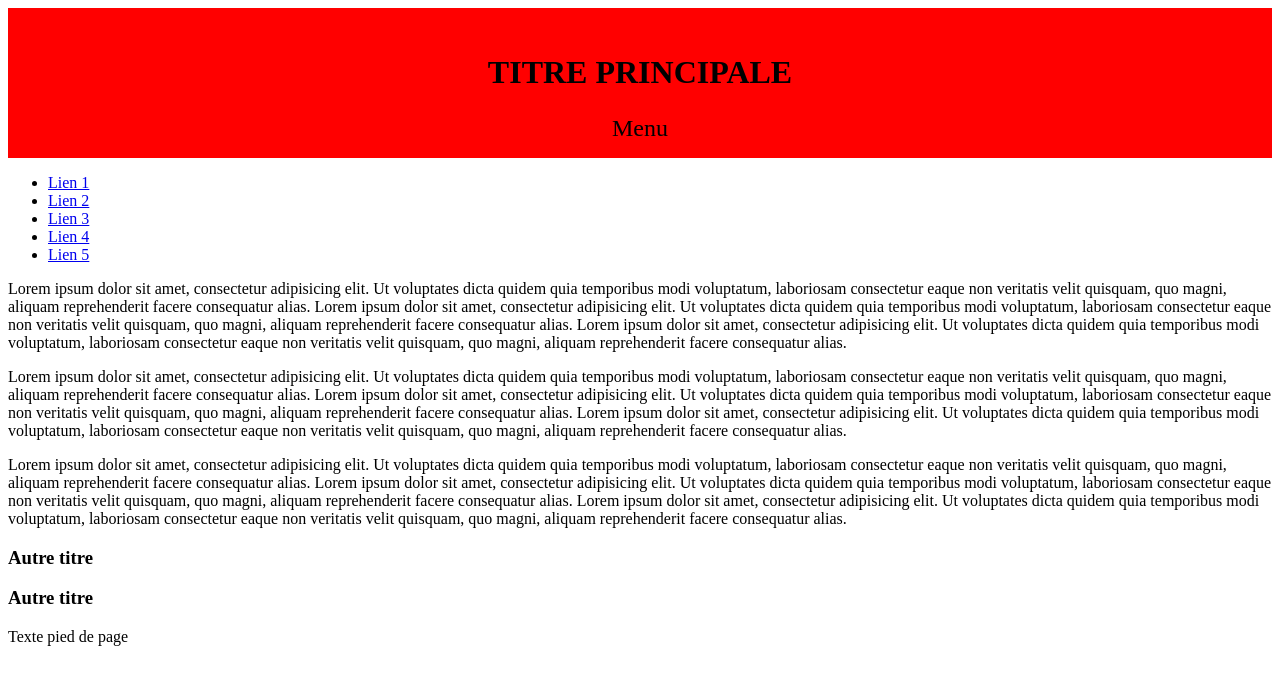
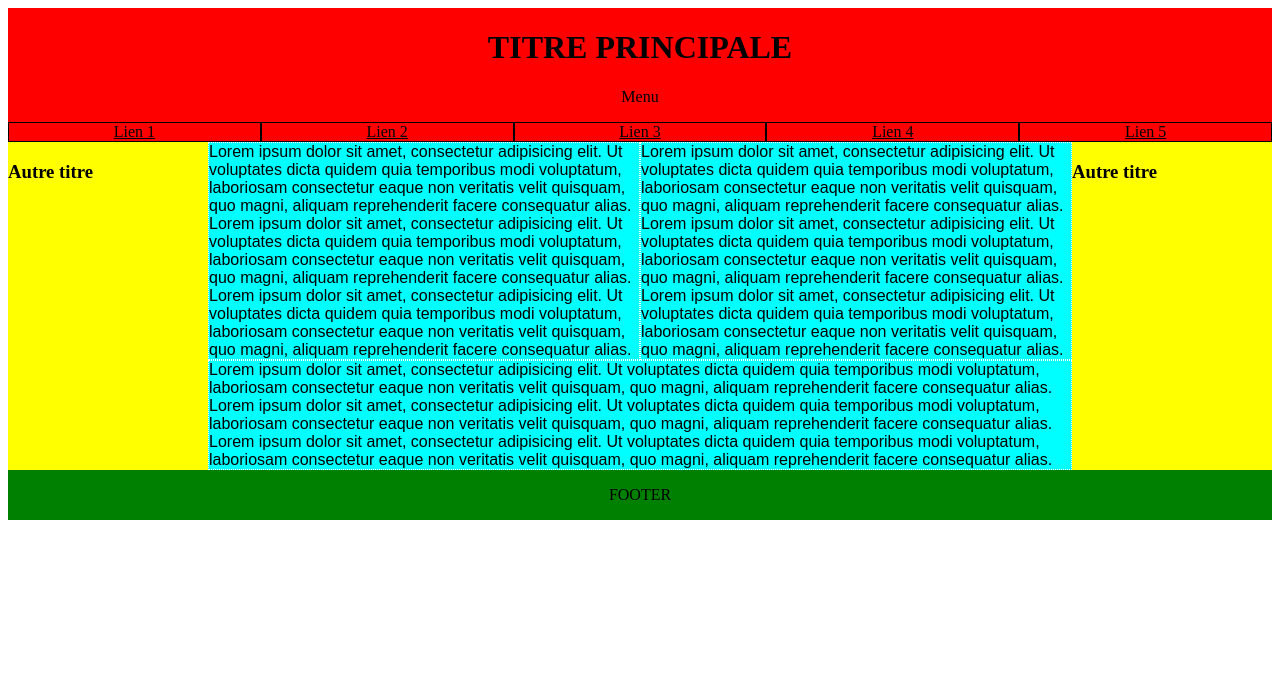
Before and after one commit to JorisM12/flex_box, a plain HTML site: page index.html in a window 1280 px wide. Drawn offline with Linux system fonts and the light colour scheme; a web font is replaced by a local one.

Commit message:
4e commit

```diff
--- a/css/style.css
+++ b/css/style.css
@@ -1,13 +1,82 @@
-/* Style général  */
+/* Importation police d'écriture  */
+@import url('https://fonts.googleapis.com/css2?family=Sofia+Sans:wght@200&display=swap');
+/* Flex général */
+body {
+    display: flex;
+    flex-direction: column;
+}
+main {
+    display: flex;
+    justify-content: space-between;
+}
+/* Haut de la page */
+h1 {
+    text-align: center;
+}
+#nava {
+    text-align: center;
+}
+
 header {
     background-color: red;
-    height: 150px;
-    box-sizing: border-box;
-    padding: 25px;
 }
-h1, p#nava {
+
+/* Navigation  */
+
+nav ul {
+    display: flex;
+    flex: 1;
+    flex-direction: row;
+    list-style-type: none;
+    margin-bottom: 0;
+    padding: 0;
+}
+li {
+    flex-basis: 20%;
+    border: 1px solid black;
+    text-align: center;
+    margin-left: 0;
+    margin-right: 0;
+    padding: 0;
+
+}
+li a {
+    color: black;
+}
+
+/* Corps du site  */
+
+article {
+    background-color: brown;
+    display: flex;
+    flex-wrap: wrap;
+}
+.inside {
+    background-color: aqua;
+    flex-grow: 1;
+    flex-shrink: 0;
+    width: 300px;
+
+}
+article p {
+    font-family: 'Sofia Sans', sans-serif;
+    border: 1px dotted white;
+    margin-top: 0;
+    margin-bottom: 0;
+
+}
+aside {
+    background-color: yellow;
+    flex-basis: 200px;
+    flex-shrink: 0;
+    flex-grow: 1;
+}
+#autreB {
+    background-color: blueviolet;
+    flex-grow: 1;
+}
+/* Pied de page */
+footer {
+    background-color:green;
     text-align: center;
 }
-p#nava {
-    font-size: x-large;
-}
--- a/index.html
+++ b/index.html
@@ -3,7 +3,7 @@
 <head>
     <meta charset='utf-8'>
     <meta http-equiv='X-UA-Compatible' content='IE=edge'>
-    <title></title>
+    <title>Flex Box</title>
     <meta name='viewport' content='width=device-width, initial-scale=1'>
     <link rel='stylesheet' type='text/css' media='screen' href='./css/style.css'>
 </head>
@@ -11,8 +11,6 @@
     <header>
         <h1>TITRE PRINCIPALE</h1>
         <p id="nava">Menu</p>
-    </header>
-    <main>
         <nav>
             <ul>
                 <li><a href="#">Lien 1</a></li>
@@ -22,39 +20,41 @@
                 <li><a href="#">Lien 5</a></li>
             </ul>
         </nav>
+    </header>
+    <main>
+        <aside class="autre">
+            <h3>Autre titre</h3>
+        </aside>
         <article>
-            <section class="sections">
+            <div class="inside">
                 <p>
                     Lorem ipsum dolor sit amet, consectetur adipisicing elit. Ut voluptates dicta quidem quia temporibus modi voluptatum, laboriosam consectetur eaque non veritatis velit quisquam, quo magni, aliquam reprehenderit facere consequatur alias.
                     Lorem ipsum dolor sit amet, consectetur adipisicing elit. Ut voluptates dicta quidem quia temporibus modi voluptatum, laboriosam consectetur eaque non veritatis velit quisquam, quo magni, aliquam reprehenderit facere consequatur alias.
                     Lorem ipsum dolor sit amet, consectetur adipisicing elit. Ut voluptates dicta quidem quia temporibus modi voluptatum, laboriosam consectetur eaque non veritatis velit quisquam, quo magni, aliquam reprehenderit facere consequatur alias.
                 </p>
-            </section>
-            <section class="sections">
+            </div>
+            <div class="inside">
                 <p>
                     Lorem ipsum dolor sit amet, consectetur adipisicing elit. Ut voluptates dicta quidem quia temporibus modi voluptatum, laboriosam consectetur eaque non veritatis velit quisquam, quo magni, aliquam reprehenderit facere consequatur alias.
                     Lorem ipsum dolor sit amet, consectetur adipisicing elit. Ut voluptates dicta quidem quia temporibus modi voluptatum, laboriosam consectetur eaque non veritatis velit quisquam, quo magni, aliquam reprehenderit facere consequatur alias.
                     Lorem ipsum dolor sit amet, consectetur adipisicing elit. Ut voluptates dicta quidem quia temporibus modi voluptatum, laboriosam consectetur eaque non veritatis velit quisquam, quo magni, aliquam reprehenderit facere consequatur alias.
                 </p>
-            </section>
-            <section class="sections">
+            </div>
+            <div class="inside">
                 <p>
                     Lorem ipsum dolor sit amet, consectetur adipisicing elit. Ut voluptates dicta quidem quia temporibus modi voluptatum, laboriosam consectetur eaque non veritatis velit quisquam, quo magni, aliquam reprehenderit facere consequatur alias.
                     Lorem ipsum dolor sit amet, consectetur adipisicing elit. Ut voluptates dicta quidem quia temporibus modi voluptatum, laboriosam consectetur eaque non veritatis velit quisquam, quo magni, aliquam reprehenderit facere consequatur alias.
                     Lorem ipsum dolor sit amet, consectetur adipisicing elit. Ut voluptates dicta quidem quia temporibus modi voluptatum, laboriosam consectetur eaque non veritatis velit quisquam, quo magni, aliquam reprehenderit facere consequatur alias.
                 </p>
-            </section>
+            </div>
         </article>
-        <aside class="autre">
-            <h3>Autre titre</h3>
-        </aside>
         <aside class="autreB">
             <h3>Autre titre</h3>
         </aside>
     </main>
     <footer>
         <p>
-            Texte pied de page
+            FOOTER
         </p>
     </footer>
 </body>
```
